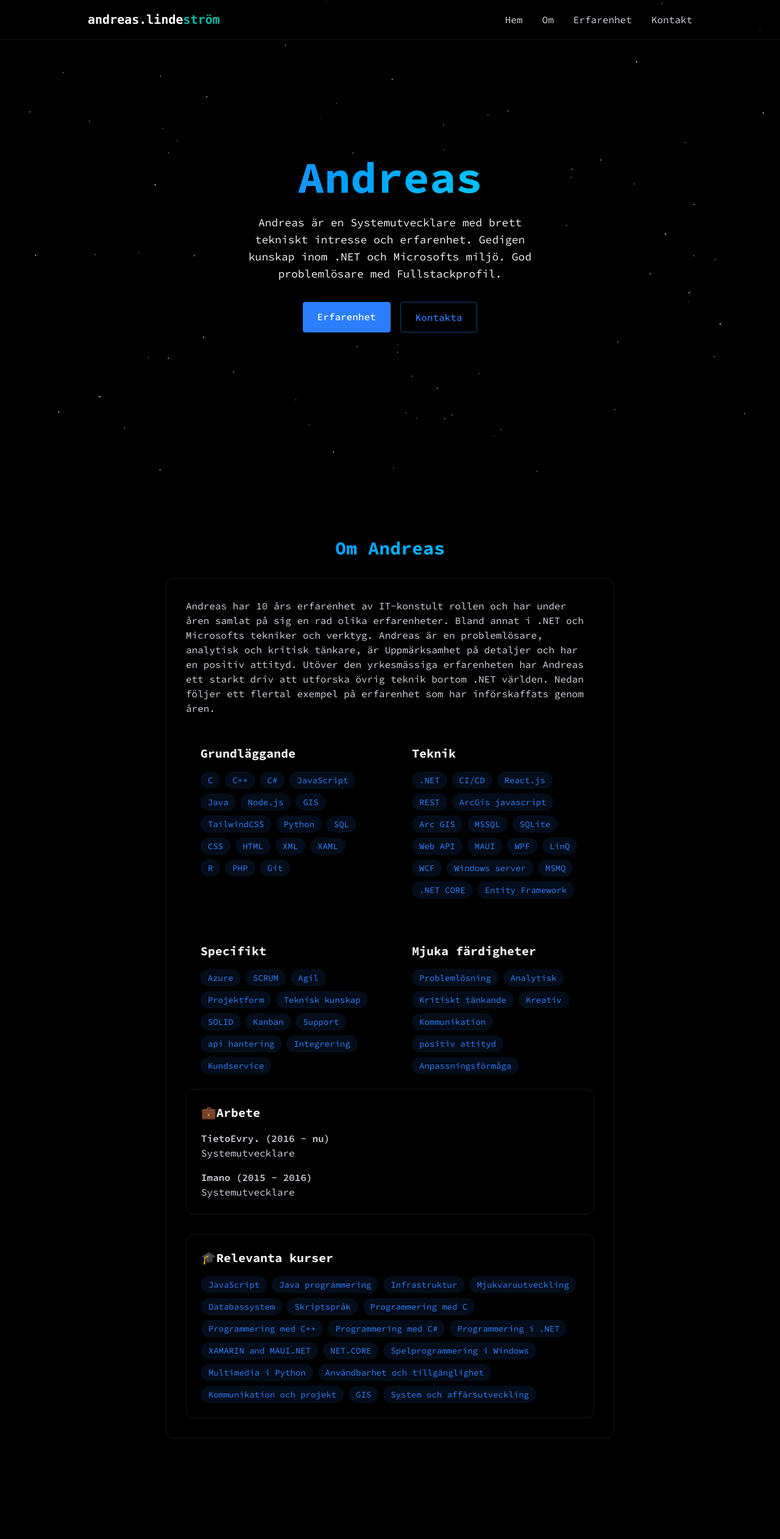
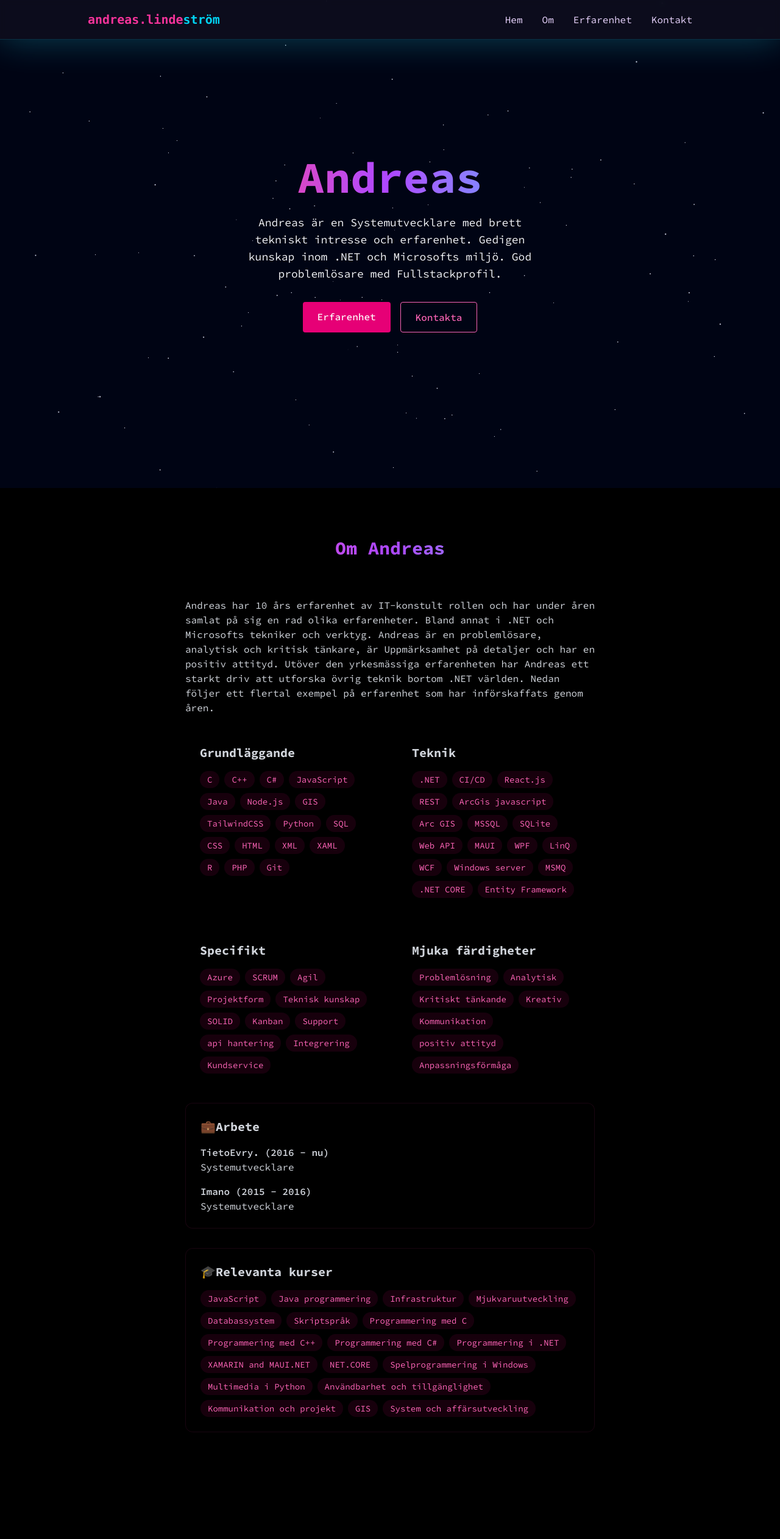
Before and after one commit to andreas8888/portfolio, a React (Vite) app: page / in a window 1280 px wide. Shown: the top 2523 px of the page at 61% size. Built offline with nearby package versions, Linux system fonts and the light colour scheme.

Commit message:
theme fix

```diff
--- a/src/App.jsx
+++ b/src/App.jsx
@@ -11,6 +11,7 @@ import { Contact } from "./components/sections/Contact";
 import { Toaster } from 'react-hot-toast';
 import { StarfieldBackground } from "./components/StarfieldBackground";
 import { ScrollToTopButton } from "./components/ScrollToTopButton";
+import { Footer } from "./components/Footer";
 
 function App() {
 
@@ -58,6 +59,7 @@ function App() {
           <Projects />
           <Contact />
           <ScrollToTopButton />
+          <Footer />
       </div>
       {!isLoaded && <LoadingScreen onComplete={()=> setIsLoaded(true)}></LoadingScreen>}{""}
     </>
--- a/src/components/MobileMenu.jsx
+++ b/src/components/MobileMenu.jsx
@@ -1,12 +1,10 @@
-//import { useEffect } from "react"
-
-export const MobileMenu = ({menuOpen, setMenuOpen}) => {
-
+export const MobileMenu = ({ menuOpen, setMenuOpen }) => {
     return (
-        <div className={`fixed top-0 left-0 w-full bg-[rgba(10,10,10,0.8)] z-40 flex flex-col items-center justify-center
+      <div
+        className={`fixed top-0 left-0 w-full bg-[rgba(15,15,30,0.9)] z-40 flex flex-col items-center justify-center
           transition-all duration-300 ease-in-out
-            ${ menuOpen ? "h-screen opacity-100 pointer-events-auto" : "h-0 opacity-0 pointer-events-none"}`}>
-
+          ${menuOpen ? "h-screen opacity-100 pointer-events-auto" : "h-0 opacity-0 pointer-events-none"}`}
+      >
         <button
           onClick={() => setMenuOpen(false)}
           className="absolute top-6 right-6 text-white text-3xl focus:outline-none cursor-pointer"
@@ -15,40 +13,22 @@ export const MobileMenu = ({menuOpen, setMenuOpen}) => {
           &times;
         </button>
 
-            <a href="#home" onClick={() => setMenuOpen(false)}
+        {["home", "about", "projects", "contact"].map((item, index) => (
+          <a
+            key={item}
+            href={`#${item}`}
+            onClick={() => setMenuOpen(false)}
             className={`text-2xl font-semibold text-white my-4 transform transition-transform duration-300
               ${
                 menuOpen
                   ? "opacity-100 translate-y-0"
                   : "opacity-0 translate-y-5"
-                }
-            `}>
-                Hem
+              }`}
+            style={{ transitionDelay: `${index * 75}ms` }}
+          >
+            {item === "home" ? "Hem" : item === "about" ? "Om" : item === "projects" ? "Erfarenhet" : "Kontakt"}
           </a>
-            <a href="#about" onClick={() => setMenuOpen(false)}
-            className={`text-2xl font-semibold text-white my-4 transform transition-transform duration-300
-                ${
-                    menuOpen ? "opacity-100 translate-y-0" : "opacity-0 translate-y-5"
-                }
-            `}>
-                Om
-            </a>
-            <a href="#projects" onClick={() => setMenuOpen(false)}
-            className={`text-2xl font-semibold text-white my-4 transform transition-transform duration-300
-                ${
-                    menuOpen ? "opacity-100 translate-y-0" : "opacity-0 translate-y-5"
-                }
-            `}>
-                Erfarenhet
-            </a>
-            <a href="#contact" onClick={() => setMenuOpen(false)}
-            className={`text-2xl font-semibold text-white my-4 transform transition-transform duration-300
-                ${
-                    menuOpen ? "opacity-100 translate-y-0" : "opacity-0 translate-y-5"
-                }
-            `}>
-                Kontakt
-            </a>
+        ))}
       </div>
     );
-}
+  };
--- a/src/components/Navbar.jsx
+++ b/src/components/Navbar.jsx
@@ -1,39 +1,39 @@
-import { useEffect } from "react"
+import { useEffect } from "react";
 
-export const Navbar = ({menuOpen, setMenuOpen}) => {
-
+export const Navbar = ({ menuOpen, setMenuOpen }) => {
   useEffect(() => {
     document.body.style.overflow = menuOpen ? "hidden" : "";
   }, [menuOpen]);
+
   return (
-    <nav className="fixed top-0 w-full z-40 bg-[rgba(10, 10, 10, 0.8)] backdrop-blur-lg border-b border-white/10 shadow-lg">
+    <nav className="fixed top-0 w-full z-40 bg-[rgba(15,15,30,0.85)] backdrop-blur-xs border-b border-cyan-500/20 shadow-[0_0_60px_rgba(34,211,238,0.3)]">
       <div className="max-w-5xl mx-auto px-4">
         <div className="flex justify-between items-center h-16">
 
-                <a href="#home" className="font-mono text-xl font-bold text-white">
-                    andreas.linde<span className="text-teal-500">ström</span>
+          <a href="#home" className="font-mono text-xl font-bold text-pink-500">
+            andreas.linde<span className="text-cyan-400">ström</span>
           </a>
 
-                <div className="w-7 h-5 relative cursor-pointer z-40 md:hidden" onClick={() => setMenuOpen((prev) => !prev)}>
+          <div
+            className="w-7 h-5 relative cursor-pointer z-40 md:hidden text-pink-400"
+            onClick={() => setMenuOpen((prev) => !prev)}
+          >
             &#9776;
           </div>
 
           <div className="hidden md:flex items-center space-x-8">
-                    <a href="#home" className="text-gray-300 hove:text-white transition-colors">
-                        Hem
+            {["home", "about", "projects", "contact"].map((item) => (
+              <a
+                key={item}
+                href={`#${item}`}
+                className="text-purple-200 hover:text-pink-400 transition-colors"
+              >
+                {item === "home" ? "Hem" : item === "about" ? "Om" : item === "projects" ? "Erfarenhet" : "Kontakt"}
               </a>
-                    <a href="#about" className="text-gray-300 hove:text-white transition-colors">
-                        Om
-                    </a>
-                    <a href="#projects" className="text-gray-300 hove:text-white transition-colors">
-                        Erfarenhet
-                    </a>
-                    <a href="#contact" className="text-gray-300 hove:text-white transition-colors">
-                        Kontakt
-                    </a>
+            ))}
           </div>
         </div>
       </div>
     </nav>
   );
-}
+};
--- a/src/components/sections/About.jsx
+++ b/src/components/sections/About.jsx
@@ -48,11 +48,11 @@ export const About = () => {
     return (
         <section id="about" className="min-h-screen flex items-center justify-center py-20">
             <RevealOnScroll>
-                <div className="bg-black max-w-3xl mx-auto px-4">
-                    <h2 className="text-3xl font-bold mb-8 bg-gradient-to-r from-blue-500 to-cyan-400 bg-clip-text text-transparent text-center">
+                <div className="max-w-3xl mx-auto px-4">
+                    <h2 className="text-3xl font-bold mb-8 bg-gradient-to-r from-pink-500 via-purple-500 to-blue-400 bg-clip-text text-transparent text-center">
                         Om Andreas
                     </h2>
-                    <div className="rounded-xl p-8 border-white/10 border hover:-translate-y-1 transition-all">
+                    <div className="rounded-xl p-8">
                         <p className="text-gray-300 mb-6">
                             Andreas har 10 års erfarenhet av IT-konstult rollen och har under åren samlat på sig en rad olika
                             erfarenheter. Bland annat i .NET och Microsofts tekniker och verktyg. Andreas är en problemlösare,
@@ -63,60 +63,60 @@ export const About = () => {
                         </p>
                         <div className="grid grid-cols-1 md:grid-cols-2 gap-6">
                             <div className="rounded-xl p-6 hover:-translate-y-1 transition-all">
-                                <h3 className="text-xl font-bold mb-4"> Grundläggande</h3>
+                                <h3 className="text-xl text-gray-300 font-bold mb-4"> Grundläggande</h3>
                                 <div className="flex flex-wrap gap-2">
                                     {basicITskills.map((tech, key) => (
                                         <span
                                             key={key}
-                                            className="bg-blue-500/10 text-blue-500 py-1 px-3 rounded-full text-sm hover:bg-blue-500/20
-                                            hover:shadow-[0_2px_8px_rgba(59,130,246,0.2)] transition">
+                                            className="bg-pink-600/10 text-pink-400 py-1 px-3 rounded-full text-sm hover:bg-pink-600/20
+                                            hover:shadow-[0_2px_8px_rgba(255,105,180,0.3)] transition">
                                             {tech}
                                         </span>
                                     ))}
                                 </div>
                             </div>
                             <div className="rounded-xl p-6 hover:-translate-y-1 transition-all">
-                                <h3 className="text-xl font-bold mb-4"> Teknik</h3>
+                                <h3 className="text-xl text-gray-300 font-bold mb-4"> Teknik</h3>
                                 <div className="flex flex-wrap gap-2">
                                     {advancedITskills.map((tech, key) => (
                                         <span
                                             key={key}
-                                            className="bg-blue-500/10 text-blue-500 py-1 px-3 rounded-full text-sm hover:bg-blue-500/20
-                                            hover:shadow-[0_2px_8px_rgba(59,130,246,0.2)] transition">
+                                            className="bg-pink-600/10 text-pink-400 py-1 px-3 rounded-full text-sm hover:bg-pink-600/20
+                                            hover:shadow-[0_2px_8px_rgba(255,105,180,0.3)] transition">
                                             {tech}
                                         </span>
                                     ))}
                                 </div>
                             </div>
                             <div className="rounded-xl p-6 hover:-translate-y-1 transition-all">
-                                <h3 className="text-xl font-bold mb-4"> Specifikt</h3>
+                                <h3 className="text-xl text-gray-300 font-bold mb-4"> Specifikt</h3>
                                 <div className="flex flex-wrap gap-2">
                                     {jobSpecificskills.map((tech, key) => (
                                         <span
                                             key={key}
-                                            className="bg-blue-500/10 text-blue-500 py-1 px-3 rounded-full text-sm hover:bg-blue-500/20
-                                            hover:shadow-[0_2px_8px_rgba(59,130,246,0.2)] transition">
+                                            className="bg-pink-600/10 text-pink-400 py-1 px-3 rounded-full text-sm hover:bg-pink-600/20
+                                            hover:shadow-[0_2px_8px_rgba(255,105,180,0.3)] transition">
                                             {tech}
                                         </span>
                                     ))}
                                 </div>
                             </div>
                             <div className="rounded-xl p-6 hover:-translate-y-1 transition-all">
-                                <h3 className="text-xl font-bold mb-4"> Mjuka färdigheter</h3>
+                                <h3 className="text-xl text-gray-300 font-bold mb-4"> Mjuka färdigheter</h3>
                                 <div className="flex flex-wrap gap-2">
                                     {Softskills.map((tech, key) => (
                                         <span
                                             key={key}
-                                            className="bg-blue-500/10 text-blue-500 py-1 px-3 rounded-full text-sm hover:bg-blue-500/20
-                                            hover:shadow-[0_2px_8px_rgba(59,130,246,0.2)] transition">
+                                            className="bg-pink-600/10 text-pink-400 py-1 px-3 rounded-full text-sm hover:bg-pink-600/20
+                                            hover:shadow-[0_2px_8px_rgba(255,105,180,0.3)] transition">
                                             {tech}
                                         </span>
                                     ))}
                                 </div>
                             </div>
                         </div>
-                        <div className="p-6 rounded-xl border-white/10 border hover:-translate-y-1 transition-all">
-                            <h3 className="text-xl font-bold mb-4">
+                        <div className="bg-black p-6 rounded-xl border-pink-500/10 border hover:-translate-y-1 transition-all mt-6">
+                            <h3 className="text-xl text-gray-300 font-bold mb-4">
                                 💼Arbete
                             </h3>
                             <div className="space-y-4 text-gray-300">
@@ -138,17 +138,17 @@ export const About = () => {
                                 </div>
                             </div>
                         </div>
-                        <div className="grid grid-cols-1 mb:grid-cols-2 gap-6 mt-8">
-                            <div className="p-6 rounded-xl border-white/10 border hover:-translate-y-1 transition-all">
-                                <h3 className="text-xl font-bold mb-4">
+                        <div className="bg-black grid grid-cols-1 mb:grid-cols-2 gap-6 mt-8">
+                            <div className="p-6 rounded-xl border-pink-500/10 border hover:-translate-y-1 transition-all">
+                                <h3 className="text-xl font-bold mb-4 text-gray-300">
                                     🎓Relevanta kurser
                                 </h3>
                                 <div className="flex flex-wrap gap-2">
                                     {courses.map((course, index) => (
                                         <span
                                             key={index}
-                                            className="bg-blue-500/10 text-blue-500 py-1 px-3 rounded-full text-sm hover:bg-blue-500/20
-                                        hover:shadow-[0_2px_8px_rgba(59,130,246,0.2)] transition">
+                                            className="bg-pink-600/10 text-pink-400 py-1 px-3 rounded-full text-sm hover:bg-pink-600/20
+                                            hover:shadow-[0_2px_8px_rgba(255,105,180,0.3)] transition">
                                             {course}
                                         </span>
                                     ))}
--- a/src/components/sections/Contact.jsx
+++ b/src/components/sections/Contact.jsx
@@ -72,12 +72,12 @@ export const Contact = () => {
         .finally(()=>{setIsSending(false)});
     }
 
-    return(
+    return (
         <section id="contact" className="min-h-screen flex items-center justify-center py-20">
             <RevealOnScroll>
-            <div className="bg-black px-4 w-full min-w-[300px] md:w-[500px] sm:w-2/3 p-6">
-            <h2 className="text-3xl font-bold mb-8 bg-gradient-to-r from-blue-500 to-cyan-400 bg-clip-text text-transparent text-center">
-                Hör av dig
+                <div className="bg-black px-4 w-full min-w-[300px] md:w-[500px] sm:w-2/3 p-6 rounded-xl shadow-xl backdrop-blur-lg">
+                    <h2 className="text-3xl font-bold mb-8 bg-gradient-to-r from-pink-500 via-purple-500 to-blue-400 bg-clip-text text-transparent text-center">
+                        Kontakt
                     </h2>
                     <form className="space-y-6" onSubmit={handleSubmit}>
                         <input type="hidden" name="website" className="hidden" autoComplete="off" />
@@ -88,8 +88,8 @@ export const Contact = () => {
                                 name="name"
                                 required
                                 value={formData.name}
-                    className="w-full bg-white/5 border border-white/10 rounded px-4 py-3 text-white transition focus:outline-none focus:border-blue-500 focus:bg-blue-500/5"
-                    placeholder="Name..."
+                                className="w-full bg-white/5 border border-white/10 rounded px-4 py-3 text-white transition focus:outline-none focus:border-pink-500 focus:bg-pink-500/10"
+                                placeholder="Namn..."
                                 onChange={handleChange}
                             />
                         </div>
@@ -101,8 +101,8 @@ export const Contact = () => {
                                 name="email"
                                 required
                                 value={formData.email}
-                    className="w-full bg-white/5 border border-white/10 rounded px-4 py-3 text-white transition focus:outline-none focus:border-blue-500 focus:bg-blue-500/5"
-                    placeholder="example@gmail.com"
+                                className="w-full bg-white/5 border border-white/10 rounded px-4 py-3 text-white transition focus:outline-none focus:border-pink-500 focus:bg-pink-500/10"
+                                placeholder="exempel@gmail.com"
                                 onChange={handleChange}
                             />
                         </div>
@@ -114,16 +114,13 @@ export const Contact = () => {
                                 required
                                 rows={5}
                                 value={formData.message}
-                    className="w-full bg-white/5 border border-white/10 rounded px-4 py-3 text-white transition focus:outline-none focus:border-blue-500 focus:bg-blue-500/5"
-                    placeholder="Your Message..."
+                                className="w-full bg-white/5 border border-white/10 rounded px-4 py-3 text-white transition focus:outline-none focus:border-pink-500 focus:bg-pink-500/10"
+                                placeholder="Ditt meddelande..."
                                 onChange={handleChange}
                             />
                         </div>
                         <button type="submit" disabled={isSending}
-                    className={`w-full bg-blue-500 text-white py-3 px-6 rounded font-medium transition relative overflow-hidden ${
-                        isSending ? 'opacity-50 cursor-not-allowed' : 'hover:-translate-y-0.5 hover:shadow-[0_0_15px_rgba(59,130,246,0.4)]'
-                    }`}
-                >
+                            className={`w-full bg-pink-500 text-white py-3 px-6 rounded font-medium transition relative overflow-hidden ${isSending ? 'opacity-50 cursor-not-allowed' : 'hover:-translate-y-0.5 hover:shadow-[0_0_15px_rgba(255,105,180,0.6)]'}`}>
                             {isSending ? "Skickar..." : "Skicka meddelande"}
                         </button>
                     </form>
@@ -131,4 +128,4 @@ export const Contact = () => {
             </RevealOnScroll>
         </section>
     );
-}
+};
--- a/src/components/sections/Home.jsx
+++ b/src/components/sections/Home.jsx
@@ -1,12 +1,11 @@
 import { RevealOnScroll } from "../RevealOnScroll";
 
 export const Home = () => {
-
   return (
     <section id="home" className="min-h-screen flex items-center justify-center relative">
       <RevealOnScroll>
-        <div className="text-center z-10 px-4 bg-black">
-            <h1 className="text-5xl md:text-7xl font-bold mb-6 bg-gradient-to-r from-blue-500 to-cyan-400 bg-clip-text text-transparent leading-right">
+        <div className="text-center z-10 px-4">
+          <h1 className="text-5xl md:text-7xl font-bold mb-6 bg-gradient-to-r from-pink-500 via-purple-500 to-blue-400 bg-clip-text text-transparent">
             Andreas
           </h1>
 
@@ -14,16 +13,18 @@ export const Home = () => {
             Andreas är en Systemutvecklare med brett tekniskt intresse och erfarenhet. Gedigen kunskap inom .NET och Microsofts miljö.
             God problemlösare med Fullstackprofil.
           </p>
+
           <div className="flex justify-center space-x-4">
-                <a href="#projects"
-                className="bg-blue-500 text-white py-3 px-6 rounded font-medium transition relative overflow-hidden hover:-translate-y-0.5 hover:shadow-[0_0_15px_rgba(59, 130, 246, 0.4)]"
+            <a
+              href="#projects"
+              className="bg-pink-600 text-white py-3 px-6 rounded font-medium transition transform hover:-translate-y-0.5 hover:shadow-[0_0_15px_rgba(255,105,180,0.6)]"
             >
               Erfarenhet
             </a>
 
-                <a href="#contact"
-                className="border border-blue-500/50 text-blue-500 py-3 px-6 rounded font-medium transition-all duration-200
-                hover:-translate-y-0.5 hover:shadow-[0_0_15px_rgba(59, 130, 246, 0.2)] hover:bg-blue-500/10"
+            <a
+              href="#contact"
+              className="border border-pink-400 text-pink-400 py-3 px-6 rounded font-medium transition-all duration-200 hover:-translate-y-0.5 hover:shadow-[0_0_15px_rgba(255,105,180,0.4)] hover:bg-pink-400/10"
             >
               Kontakta
             </a>
@@ -32,4 +33,4 @@ export const Home = () => {
       </RevealOnScroll>
     </section>
   );
-}
+};
```
Also changed, not shown: src/components/Footer.jsx (added, +26 -0 lines), src/components/LoadingScreen.jsx (+12 -11 lines), src/components/ScrollToTopButton.jsx (+8 -2 lines), src/components/StarfieldBackground.jsx (+31 -2 lines), src/components/sections/Projects.jsx (+21 -51 lines). Lines whose indentation alone changed are shown as unchanged.
